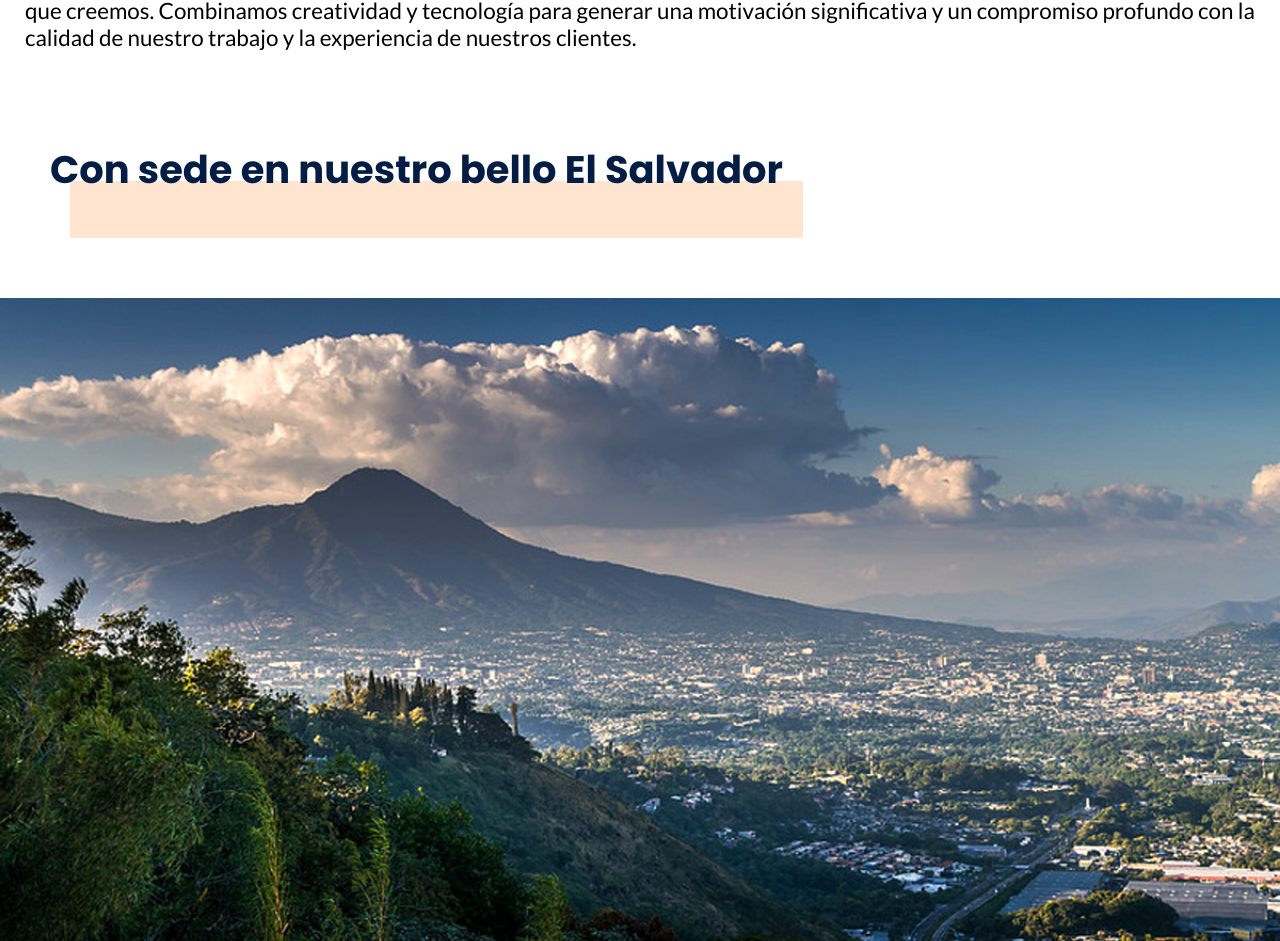
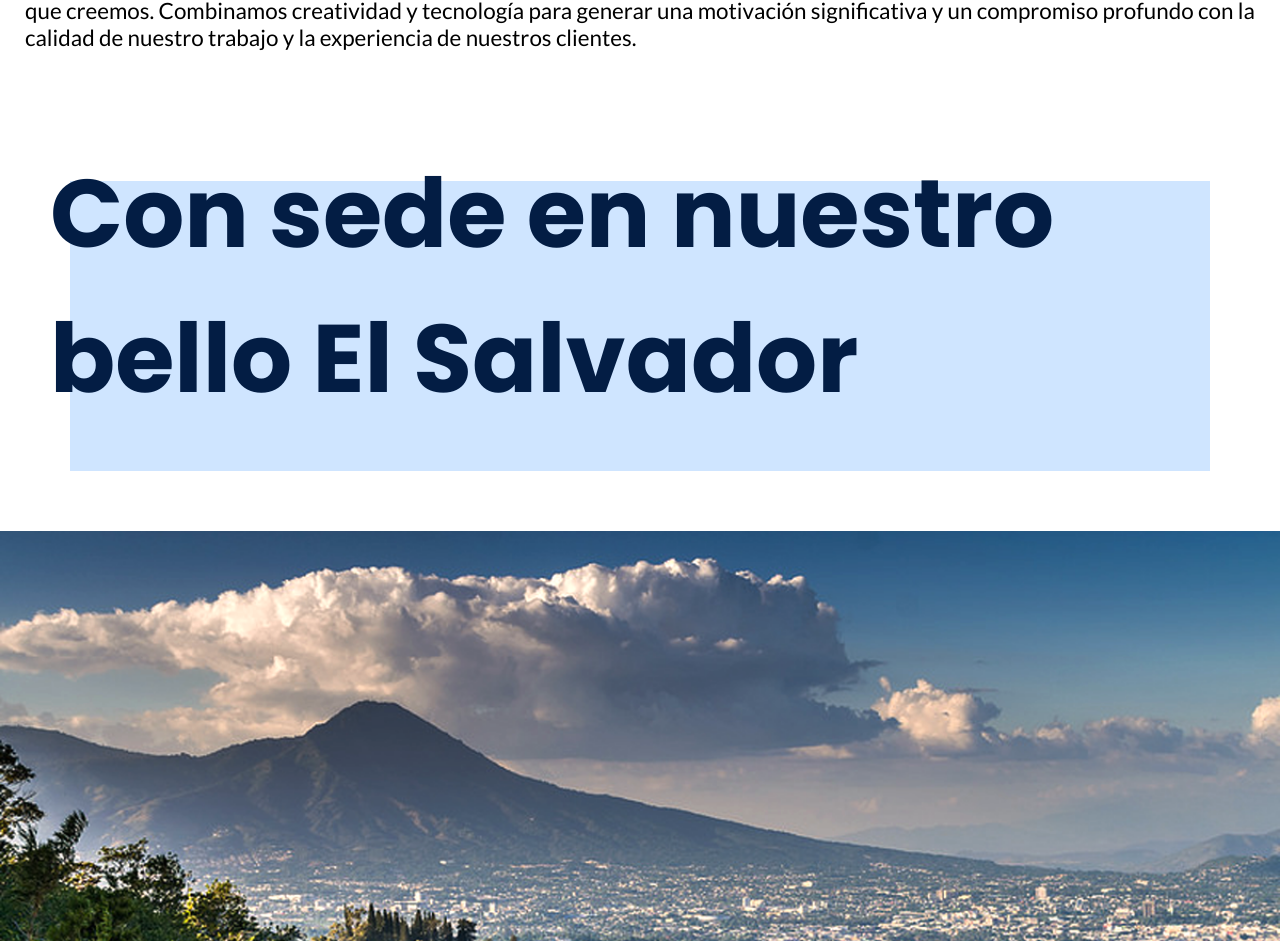
Before and after one commit to jlvalport/unmade-solutions, a React (Create React App) app: page /acerca-de-nosotros in a window 1280 px wide. Shown: the part 1138-2079 px from the top of the page. Built offline with nearby package versions, Linux system fonts and the light colour scheme.

Commit message:
refactor: title section component

```diff
--- a/src/components/AboutUsPage/OurValuesSection/OurValuesSection.js
+++ b/src/components/AboutUsPage/OurValuesSection/OurValuesSection.js
@@ -13,7 +13,7 @@
 const OurValuesSection = () => {
     return (
         <React.Fragment>
-            <SectionTitle tag='h2' color='orange'>Nuestros Valores</SectionTitle>
+            <SectionTitle tag='h2' bgColor='orange'>Nuestros Valores</SectionTitle>
             <Value title='Liderazgo' infoText='El coraje de moldear un futuro mejor.' icon={leadershipIcon} />
             <Value title='Colaboración' infoText='Aprovechar el genio colectivo.' icon={colaborationIcon} />
             <Value title='Integridad' infoText='Se real.' icon={integrityIcon} />
--- a/src/components/LandingPage/ServicesSection/ServicesSection.js
+++ b/src/components/LandingPage/ServicesSection/ServicesSection.js
@@ -8,7 +8,7 @@
 const ServicesSection = () => {
     return (
         <section className={classes.servicesSection}>
-            <SectionTitle tag='h1'>Servicios</SectionTitle>
+            <SectionTitle>Servicios</SectionTitle>
             <div className={classes.allInfoBox}>
                 <InfoPiece tag='h2' title='Desarrollo de Páginas Web'>
                     <p>Tu sitio web es la primera impresión digital de tu empresa y hay que asegurarse que sea excelente. Debe reflejar todo lo que deseas que tus clientes potenciales conozcan y recuerden de tu negocio.</p>
--- a/src/components/UI/SectionTitle/SectionTitle.js
+++ b/src/components/UI/SectionTitle/SectionTitle.js
@@ -1,11 +1,20 @@
 import React from 'react';
 import ReactDOM from "react-dom";
+import PropTypes from 'prop-types';
 
 import classes from './SectionTitle.module.scss';
 
 class SectionTitle extends React.Component {
+    constructor(props) {
+        super(props);
+        this.titleBox = React.createRef();
+        this.title = React.createRef();
+        this.titleBg = React.createRef();
+    }
+
     state = {
-        titleBgStyles: {}
+        titleBgStyles: {},
+        titleFontSize: null
     }
 
     measureElement = element => {
@@ -18,28 +27,26 @@
         };
     }
 
-    componentDidMount(prevProps, prevState) {
-        const title = document.querySelector('.' + classes.title);
-        const titleBox = document.querySelector('.' + classes.titleBox);
-        const titleBg = document.querySelector('.' + classes.titleBg);
+    componentDidMount() {
         let titleWidth, titleHeight, newTitleBgWidth;
 
+        const win = window,
+            doc = document,
+            docElem = doc.documentElement,
+            body = doc.getElementsByTagName('body')[0],
+            maxWidth = win.innerWidth || docElem.clientWidth || body.clientWidth;
+
         setTimeout(() => {
-            titleWidth = this.measureElement(title).width;
-            titleHeight = this.measureElement(title).height;
+            const titleDimensions = this.measureElement(this.title.current);
+            titleWidth = titleDimensions.width;
+            titleHeight = titleDimensions.height;
 
-            const win = window,
-                doc = document,
-                docElem = doc.documentElement,
-                body = doc.getElementsByTagName('body')[0],
-                maxWidth = win.innerWidth || docElem.clientWidth || body.clientWidth;
-
-            const titleBoxStyle = titleBox.currentStyle || window.getComputedStyle(titleBox);
+            const titleBoxStyle = this.titleBox.current.currentStyle || window.getComputedStyle(this.titleBox.current);
             const marginLeftOfTitleBox = parseInt(titleBoxStyle.marginLeft, 10);
             const marginRightOfTitleBox = parseInt(titleBoxStyle.marginRight, 10);
 
             // Title background data
-            const titleBgStyle = window.getComputedStyle(titleBg);
+            const titleBgStyle = window.getComputedStyle(this.titleBg.current);
             const titleBgTransformValue = titleBgStyle.getPropertyValue("-webkit-transform") ||
                 titleBgStyle.getPropertyValue("-moz-transform") ||
                 titleBgStyle.getPropertyValue("-ms-transform") ||
@@ -76,31 +83,40 @@
 
 
     render() {
-        const component = {
-            h1: 'h1',
-            h2: 'h2'
-        }
-
-        const BgColor = {
-            orange: 'orangeColor'
-        }
-
-        const SpecificComponent = this.props.tag ? component[this.props.tag] : 'h1';
-
-        const titleFontSize = this.props.fontSize ? this.props.fontSize : null;
-        const titleStyles = titleFontSize ? { fontSize: titleFontSize } : null;
-
-        const titleBgColorClass = this.props.color ? BgColor[this.props.color] : null;
+        const SpecificComponent = this.props.tag;
 
         return (
-            <div className={classes.titleBox}>
-                <div className={[classes.titleBg, classes[titleBgColorClass]].join(' ')} style={this.state.titleBgStyles}></div>
+            <div className={classes.titleBox} ref={this.titleBox}>
+                <div
+                    className={[classes.titleBg, classes[this.props.bgColor]].join(' ')}
+                    style={this.state.titleBgStyles}
+                    ref={this.titleBg}
+                ></div>
 
-                <SpecificComponent className={classes.title} style={titleStyles}>{this.props.children}</SpecificComponent>
+                <SpecificComponent
+                    className={
+                        this.props.longTitle
+                        ? [classes.title, classes.longTitle].join(' ')
+                        : classes.title
+                    }
+                    ref={this.title}
+                >{this.props.children}</SpecificComponent>
 
             </div>
         );
     }
 }
 
+SectionTitle.propTypes = {
+    tag: PropTypes.oneOf(['h1', 'h2']),
+    bgColor: PropTypes.oneOf(['orange', null]),
+    longTitle: PropTypes.bool
+}
+
+SectionTitle.defaultProps = {
+    tag: 'h1',
+    bgColor: null,
+    longTitle: false
+}
+
 export default SectionTitle
--- a/src/components/UI/SectionTitle/SectionTitle.module.scss
+++ b/src/components/UI/SectionTitle/SectionTitle.module.scss
@@ -19,6 +19,11 @@
     font-family: $titleFont;
     margin: 0;
     color: $normalText;
+
+    // Class if title is long
+    &.longTitle {
+        font-size: 2.4rem;
+    }
 }
 
 // Background color rectangle
@@ -27,7 +32,7 @@
     background: $mainTitleBg;
     transform: translate(20px, 40px);
 
-    &.orangeColor {
+    &.orange {
         background: $transparentAddon;
     }
 }
@@ -47,5 +52,10 @@
         font-family: $titleFont;
         margin: 0;
         color: $normalText;
+
+        // Class if title is long
+        &.longTitle {
+            font-size: 3rem;
+        }
     }
 }
```
